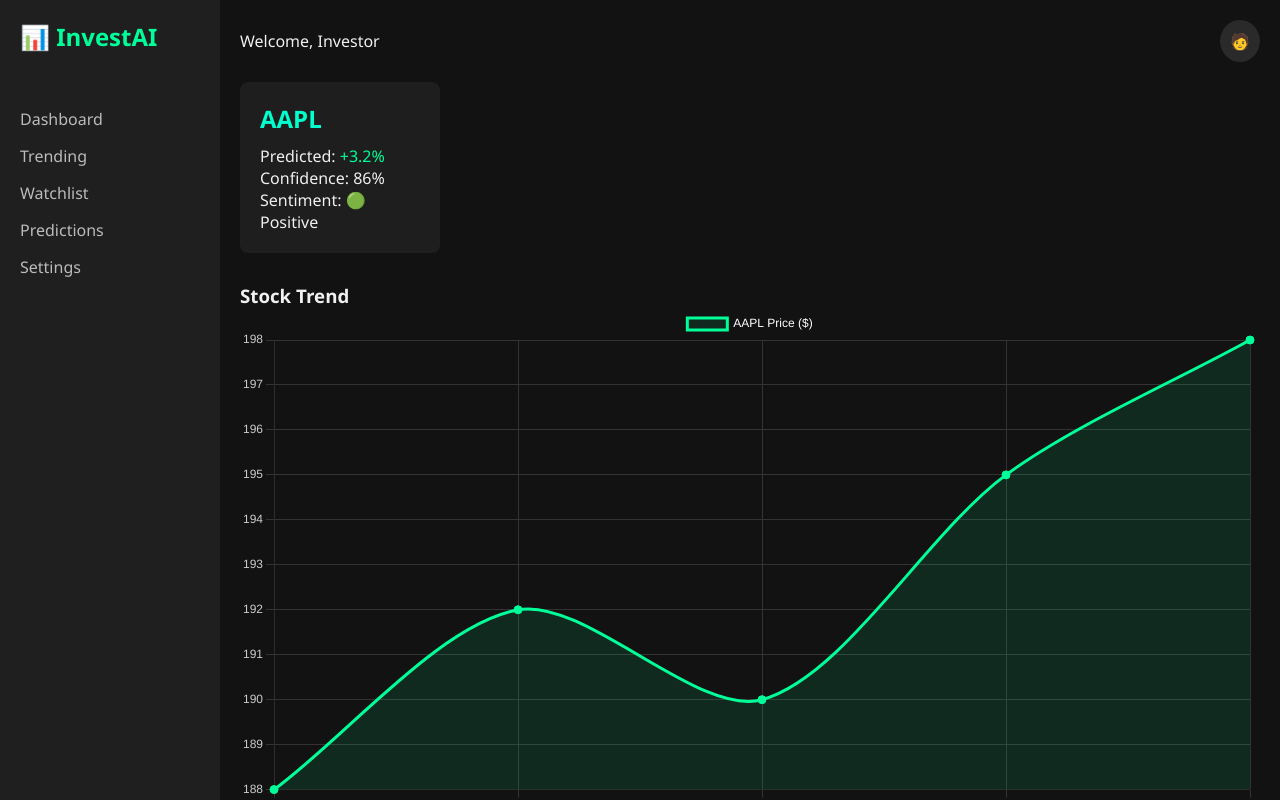
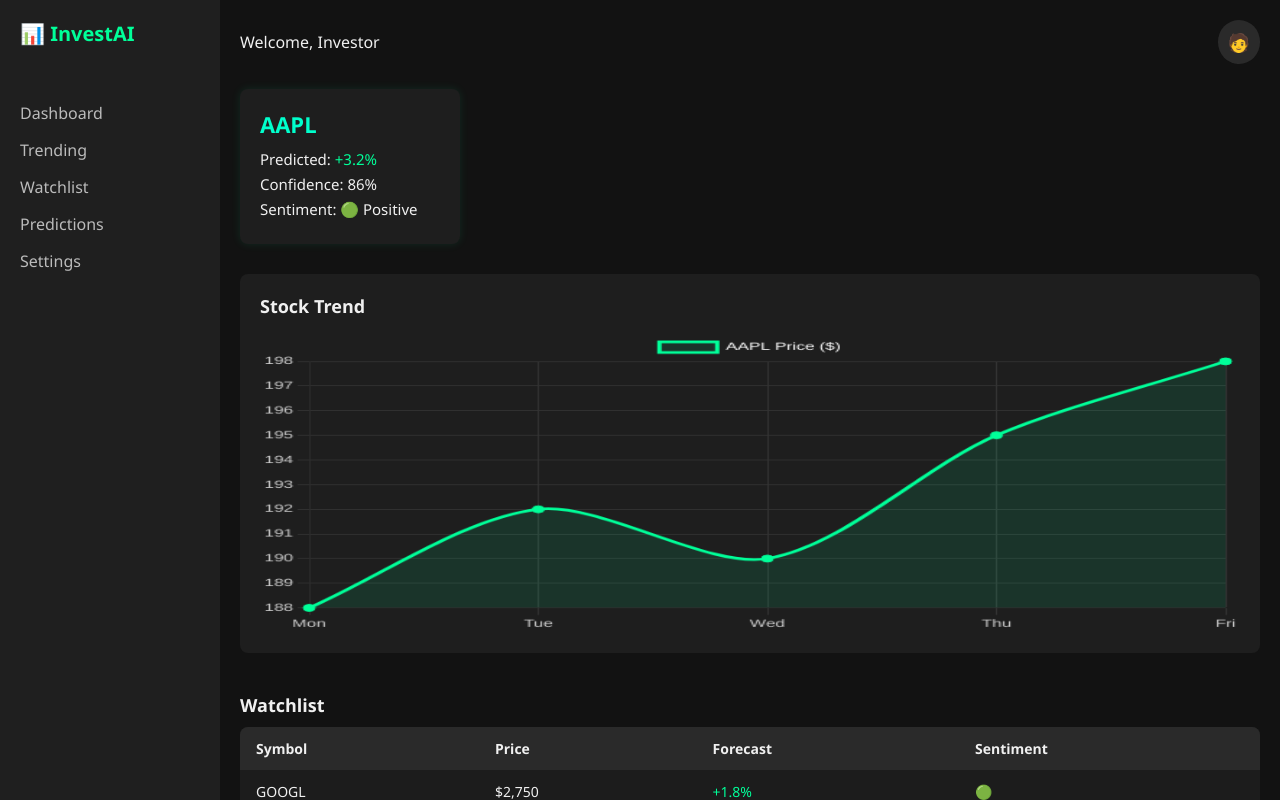
Before and after one commit to gzmox/Inv.ai, a plain HTML site: page index.html in a window 1280 px wide. Drawn offline with nearby package versions, Linux system fonts and the light colour scheme.

Commit message:
Update styles.css

```diff
--- a/styles.css
+++ b/styles.css
@@ -1,4 +1,4 @@
-/* Reset + Base */
+/* ==== RESET + BASE ==== */
 * {
   margin: 0;
   padding: 0;
@@ -11,12 +11,19 @@ body {
   color: #f0f0f0;
 }
 
+a {
+  color: inherit;
+  text-decoration: none;
+}
+
+/* ==== LAYOUT CONTAINER ==== */
 .container {
   display: flex;
   height: 100vh;
+  overflow: hidden;
 }
 
-/* Sidebar */
+/* ==== SIDEBAR ==== */
 .sidebar {
   width: 220px;
   background-color: #1f1f1f;
@@ -28,40 +35,44 @@ body {
 .sidebar h1 {
   color: #00ff99;
   margin-bottom: 40px;
+  font-size: 20px;
 }
 
 .sidebar nav a {
   color: #bbb;
-  text-decoration: none;
   margin: 15px 0;
   display: block;
+  font-size: 16px;
+  transition: color 0.2s ease;
 }
 
 .sidebar nav a:hover {
   color: #fff;
 }
 
-/* Main Content */
+/* ==== MAIN CONTENT ==== */
 .main-content {
   flex: 1;
   padding: 20px;
   overflow-y: auto;
 }
 
+/* ==== TOP BAR ==== */
 .topbar {
   display: flex;
   justify-content: space-between;
-  margin-bottom: 20px;
   align-items: center;
+  margin-bottom: 25px;
 }
 
 .profile {
   background: #2a2a2a;
   border-radius: 50%;
   padding: 10px;
+  font-size: 18px;
 }
 
-/* Cards */
+/* ==== CARDS ==== */
 .cards {
   display: flex;
   gap: 20px;
@@ -72,12 +83,19 @@ body {
   background: #1e1e1e;
   padding: 20px;
   border-radius: 8px;
-  width: 200px;
+  width: 220px;
+  box-shadow: 0 0 10px rgba(0, 255, 153, 0.1);
 }
 
 .forecast-card h2 {
   color: #00ffcc;
   margin-bottom: 10px;
+  font-size: 22px;
+}
+
+.forecast-card p {
+  margin: 5px 0;
+  font-size: 15px;
 }
 
 .green {
@@ -88,30 +106,78 @@ body {
   color: #ff4d4d;
 }
 
-/* Chart */
-.chart-placeholder {
-  height: 200px;
-  background: #222;
+/* ==== CHART ==== */
+.chart {
+  margin-top: 30px;
+  background: #1e1e1e;
+  padding: 20px;
   border-radius: 8px;
-  display: flex;
-  align-items: center;
-  justify-content: center;
-  color: #888;
-  font-style: italic;
 }
 
-/* Watchlist Table */
+.chart h3 {
+  margin-bottom: 15px;
+  font-size: 18px;
+}
+
+canvas {
+  width: 100% !important;
+  height: 300px !important;
+}
+
+/* ==== WATCHLIST TABLE ==== */
+.watchlist {
+  margin-top: 40px;
+}
+
+.watchlist h3 {
+  margin-bottom: 10px;
+  font-size: 18px;
+}
+
 .watchlist table {
   width: 100%;
   border-collapse: collapse;
-  margin-top: 10px;
+  background: #1c1c1c;
+  border-radius: 8px;
+  overflow: hidden;
 }
 
 .watchlist th, .watchlist td {
-  padding: 12px;
+  padding: 12px 16px;
   text-align: left;
+  font-size: 14px;
 }
 
-.watchlist tr:nth-child(even) {
-  background-color: #1c1c1c;
+.watchlist thead {
+  background: #2a2a2a;
 }
+
+.watchlist tbody tr:nth-child(even) {
+  background-color: #1a1a1a;
+}
+
+.watchlist tbody tr:hover {
+  background-color: #2d2d2d;
+}
+
+.watchlist .green {
+  color: #00ff99;
+}
+
+.watchlist .red {
+  color: #ff4d4d;
+}
+
+/* ==== SCROLLBAR STYLE (optional) ==== */
+::-webkit-scrollbar {
+  width: 8px;
+}
+
+::-webkit-scrollbar-thumb {
+  background-color: #333;
+  border-radius: 4px;
+}
+
+::-webkit-scrollbar-track {
+  background: #1f1f1f;
+}
```
